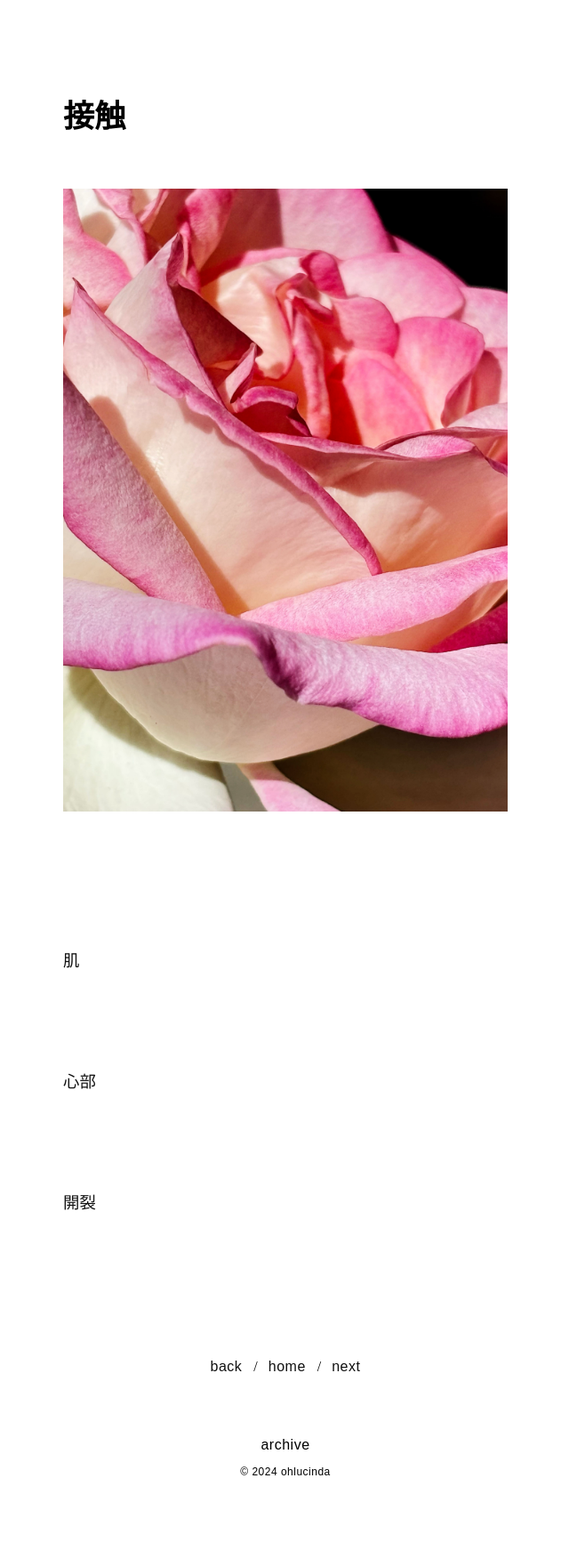
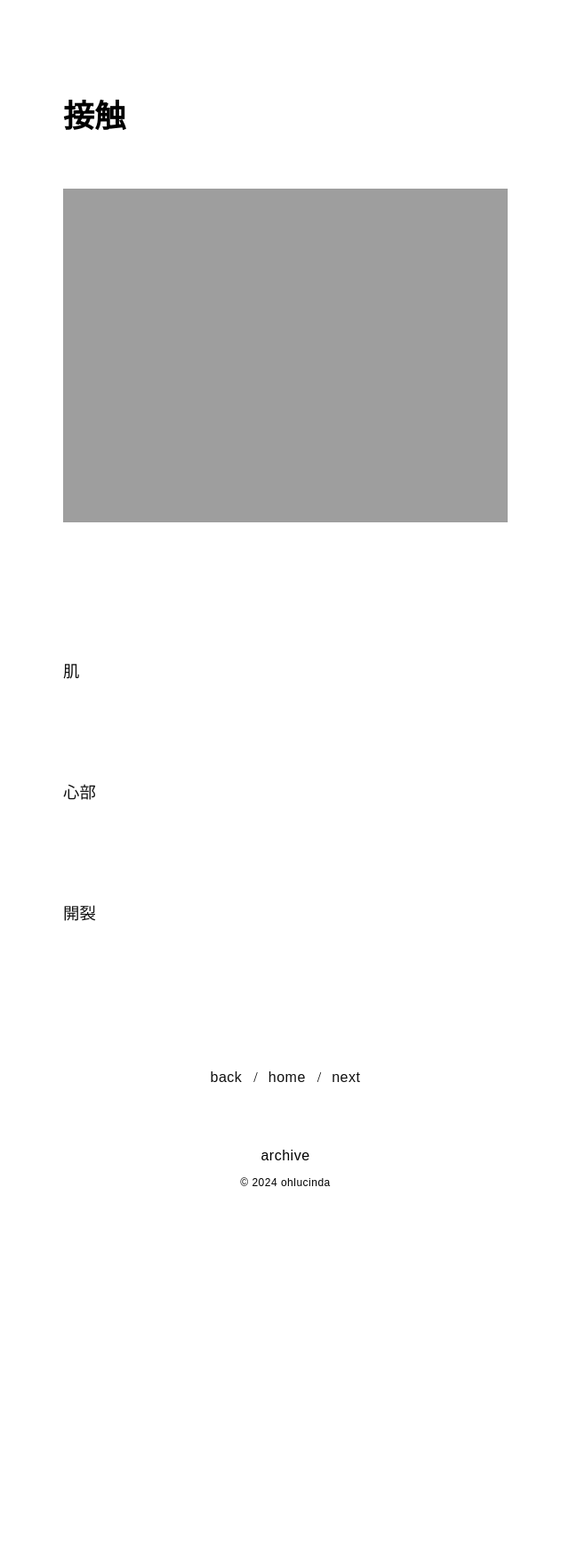
Before and after one commit to ohlucinda/gem-dtp, a Jekyll site: the page built from _posts/2026-05-08-sesshoku.md, in a window 1280 px wide. Shown: the whole page at 89% size, without its empty margins (319-959 px from the left). Built offline with Jekyll 4.4.1, drawn with Linux system fonts in a browser that asks for light colours; some web fonts are replaced; after the commit the page ends 1436 px from its top, so only the background shows below that.

Commit message:
Update post.html

```diff
--- a/_layouts/post.html
+++ b/_layouts/post.html
@@ -123,7 +123,7 @@
     <h1>{{ page.title }}</h1>
 
     <div class="image-wrapper">
-      <img src="https://gemdtp.ohlucinda.com/{{ page.image }}">
+      <img src="https://gemdtp.ohlucinda.com/images/{{ page.image }}">
     </div>
 
     <div class="poem">
```
